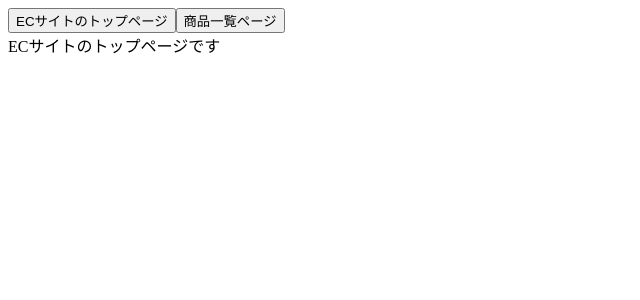
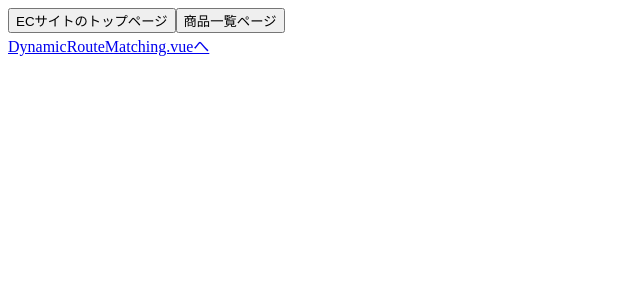
Before and after one commit to appleRui/coachtech-vue-cli-test-project, a Vue app: page / in a window 1280 px wide. Shown: the top 300 px of the page, without its empty margins (0-640 px from the left). Built offline with nearby package versions, Linux system fonts and the light colour scheme.

Commit message:
Vue Router 動的ルートマッチング

```diff
--- a/src/router/index.js
+++ b/src/router/index.js
@@ -1,7 +1,8 @@
 import Vue from "vue";
 import VueRouter from "vue-router";
 import HomeView from "../views/HomeView.vue";
-import ManufactureList from "../views/ManufactureList.vue";
+import DynamicRouteMatching from "../views/DynamicRouteMatching.vue";
+// import ManufactureList from "../views/ManufactureList.vue";
 // import AboutView from "../views/AboutView.vue";
 
 Vue.use(VueRouter);
@@ -13,10 +14,16 @@ const routes = [
     component: HomeView,
   },
   {
-    path: "/manufacture-list",
-    name: "ManufactureList",
-    component: ManufactureList,
+    path: "/dynamic-route-matching",
+    name: "DynamicRouteMatching",
+    component: DynamicRouteMatching,
+    props: true, //値を渡すことを許可
   },
+  // {
+  //   path: "/manufacture-list",
+  //   name: "ManufactureList",
+  //   component: ManufactureList,
+  // },
   // {
   //   path: "/about",
   //   name: "about",
--- /dev/null
+++ b/src/views/DynamicRouteMatching.vue
@@ -0,0 +1,13 @@
+<template>
+  <div>{{ userId }}</div>
+</template>
+
+<script>
+export default {
+  data() {
+    return {
+      userId: this.$route.query.userId, //$routeオブジェクトを利用してqueryの中の値を取り出しています
+    };
+  },
+};
+</script>
--- a/src/views/HomeView.vue
+++ b/src/views/HomeView.vue
@@ -1,3 +1,18 @@
 <template>
-  <div>ECサイトのトップページです</div>
+  <div id="home">
+    <router-link
+      :to="{ path: '/dynamic-route-matching', query: { userId: userId } }"
+      >DynamicRouteMatching.vueへ</router-link
+    >
+  </div>
 </template>
+
+<script>
+export default {
+  data() {
+    return {
+      userId: "1c10db36-a600-ad36-dc46-da001fc3cc13",
+    };
+  },
+};
+</script>
```
